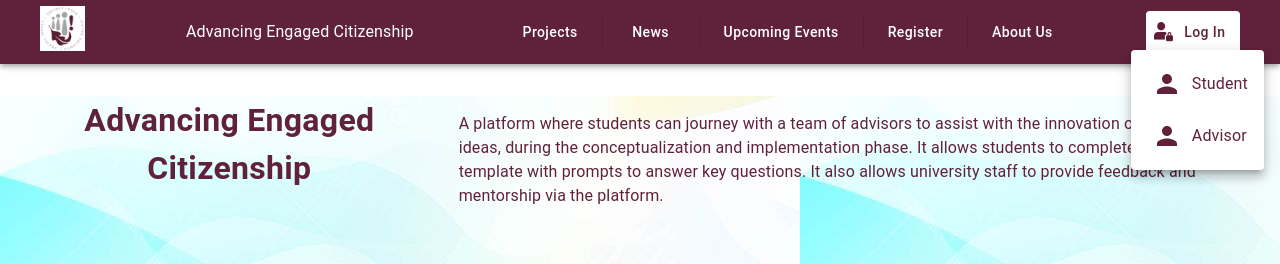
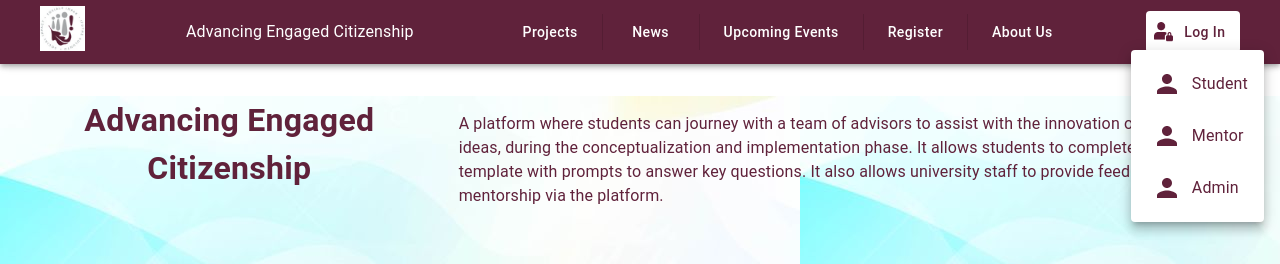
Before and after one commit to LawrenceBaatjies/Advancing-Engaged-Citizenship, a React (Create React App) app in the folder client/: page / in a window 1280 px wide. Both pictures are taken after a click on the button "Log In". Shown: the top 264 px of the page. Built offline with nearby package versions, Linux system fonts and the light colour scheme.

Commit message:
add admin route

```diff
--- a/client/src/components/home/LogInButton.js
+++ b/client/src/components/home/LogInButton.js
@@ -48,7 +48,13 @@ function LOgInButton(props) {
 					onClick={() => props.history.push("/mentor/login")}
 					sx={{ color: "primary.main" }}
 				>
-					<Avatar sx={{ color: "primary.main", bgcolor: "primary.white", marginRight: "0.3rem" }} />  Advisor
+					<Avatar sx={{ color: "primary.main", bgcolor: "primary.white", marginRight: "0.3rem" }} />  Mentor
+				</MenuItem>
+				<MenuItem
+					onClick={() => props.history.push("/admin/login")}
+					sx={{ color: "primary.main" }}
+				>
+					<Avatar sx={{ color: "primary.main", bgcolor: "primary.white", marginRight: "0.3rem" }} />  Admin
 				</MenuItem>
 			</Menu>
 		</div>
```
